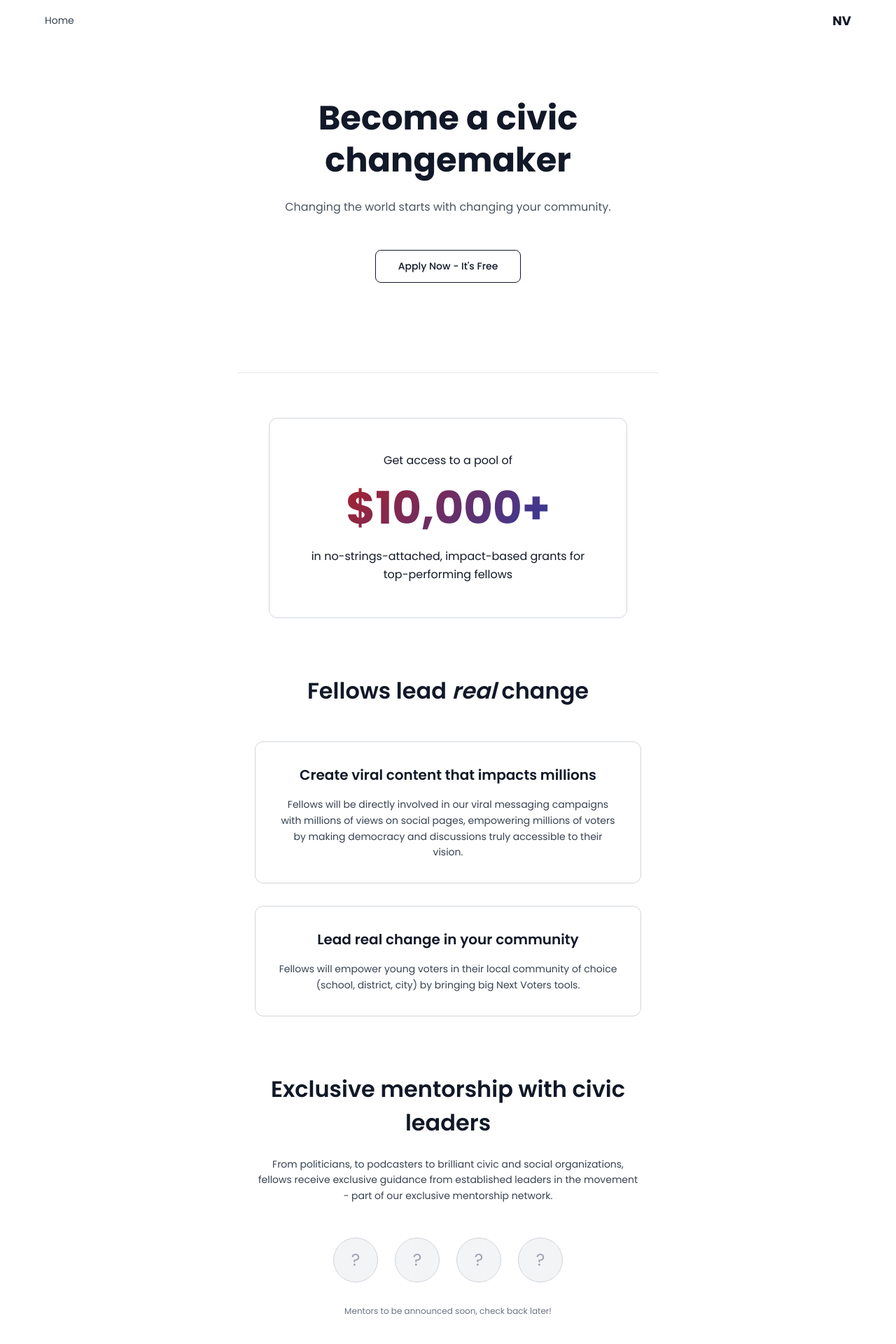
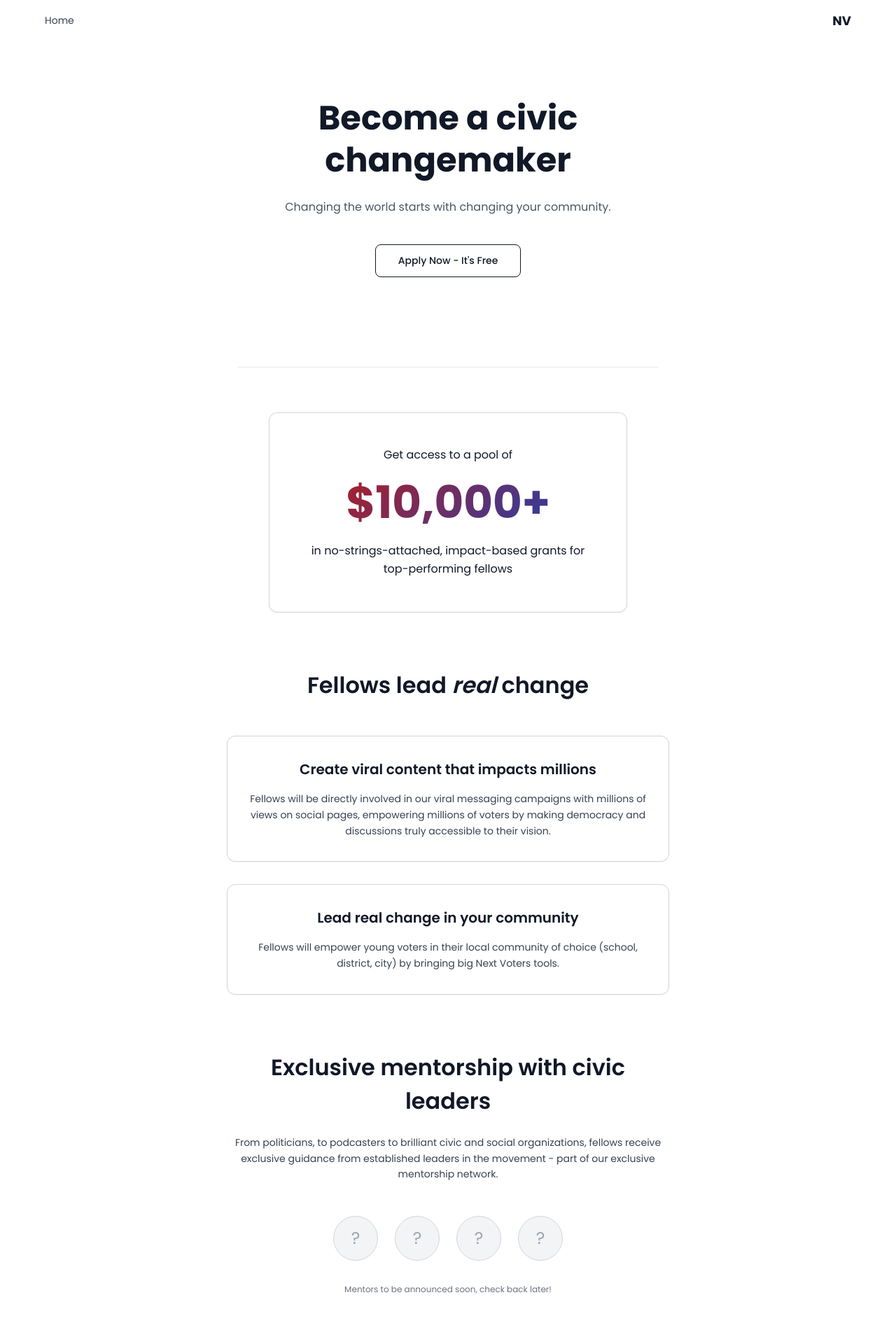
Before and after one commit to Krishiv-Thakuria/Next-Voters, a Next.js app: page /fellowship in a window 1280 px wide. Shown: the top 1920 px of the page at 70% size. Built offline with nearby package versions, Linux system fonts and the light colour scheme.

Commit message:
Landing + Fellowship polish: animated hero background, refined spacing, buttons/links, subtle shadows; update header fellow link to waitlist

```diff
--- a/app/fellowship/page.tsx
+++ b/app/fellowship/page.tsx
@@ -22,12 +22,12 @@ export default function FellowshipPage() {
       {/* Main Content */}
       <main className="w-full">
         {/* Hero Section */}
-        <div className="max-w-[600px] mx-auto px-6 pt-20 pb-16 text-center">
+        <div className="max-w-[680px] mx-auto px-6 pt-20 pb-16 text-center">
           <h1 className="text-[48px] font-bold text-gray-900 mb-6 font-poppins leading-tight">
             Become a civic changemaker
           </h1>
 
-          <p className="text-[16px] text-gray-600 mb-12 font-poppins leading-relaxed">
+          <p className="text-[16px] text-gray-600 mb-10 font-poppins leading-relaxed">
             Changing the world starts with changing your community.
           </p>
 
@@ -42,8 +42,8 @@ export default function FellowshipPage() {
         </div>
 
         {/* $10,000+ Section */}
-        <div className="max-w-[600px] mx-auto px-6 text-center mb-20">
-          <div className="max-w-lg mx-auto bg-white border border-gray-300 rounded-xl p-12">
+        <div className="max-w-[680px] mx-auto px-6 text-center mb-20">
+          <div className="max-w-lg mx-auto bg-white border border-gray-300 rounded-xl p-12 shadow-sm">
             <p className="text-[16px] text-gray-900 mb-6 font-poppins">
               Get access to a pool of
             </p>
@@ -65,7 +65,7 @@ export default function FellowshipPage() {
         </div>
 
         {/* Fellows Lead Real Change Section */}
-        <div className="max-w-[600px] mx-auto px-6 text-center mb-20">
+        <div className="max-w-[680px] mx-auto px-6 text-center mb-20">
           <h2 className="text-[32px] font-semibold text-gray-900 mb-12 font-poppins">
             Fellows lead <em>real</em> change
           </h2>
@@ -73,7 +73,7 @@ export default function FellowshipPage() {
           {/* Impact Cards */}
           <div className="space-y-8">
             {/* Card 1 */}
-            <div className="bg-white border border-gray-300 rounded-xl p-8">
+            <div className="bg-white border border-gray-300 rounded-xl p-8 shadow-sm">
               <h3 className="text-[20px] font-semibold text-gray-900 mb-4 font-poppins">
                 Create viral content that impacts millions
               </h3>
@@ -85,7 +85,7 @@ export default function FellowshipPage() {
             </div>
 
             {/* Card 2 */}
-            <div className="bg-white border border-gray-300 rounded-xl p-8">
+            <div className="bg-white border border-gray-300 rounded-xl p-8 shadow-sm">
               <h3 className="text-[20px] font-semibold text-gray-900 mb-4 font-poppins">
                 Lead real change in your community
               </h3>
@@ -98,7 +98,7 @@ export default function FellowshipPage() {
         </div>
 
         {/* Mentorship Section */}
-        <div className="max-w-[600px] mx-auto px-6 text-center mb-20">
+        <div className="max-w-[680px] mx-auto px-6 text-center mb-20">
           <h2 className="text-[32px] font-semibold text-gray-900 mb-6 font-poppins">
             Exclusive mentorship with civic leaders
           </h2>
@@ -124,7 +124,7 @@ export default function FellowshipPage() {
         </div>
 
         {/* Final CTA Section */}
-        <div className="max-w-[600px] mx-auto px-6 text-center pb-20">
+        <div className="max-w-[680px] mx-auto px-6 text-center pb-20">
           <h2 className="text-[32px] font-semibold text-gray-900 mb-6 font-poppins">
             Let's strengthen democracy, together
           </h2>
--- a/app/globals.css
+++ b/app/globals.css
@@ -27,6 +27,22 @@ body {
 }
 
 @layer utilities {
+  /* Animated hero background helpers */
+  .animated-hero.gradient {
+    background: radial-gradient(60% 60% at 50% 40%, rgba(30,64,175,0.15) 0%, rgba(185,28,28,0.12) 45%, rgba(255,255,255,0) 70%);
+    animation: rotate-slow 24s linear infinite;
+  }
+  .animated-hero.pattern {
+    background-image: linear-gradient(90deg, rgba(0,0,0,0.04) 1px, transparent 1px), linear-gradient(0deg, rgba(0,0,0,0.04) 1px, transparent 1px);
+    background-size: 24px 24px, 24px 24px;
+    mask-image: radial-gradient(circle at center, black 60%, transparent 100%);
+    -webkit-mask-image: radial-gradient(circle at center, black 60%, transparent 100%);
+    animation: pulse-slow 6s ease-in-out infinite;
+  }
+  .animated-hero.overlay {
+    background: linear-gradient(to bottom, rgba(255,255,255,0.85), rgba(255,255,255,0.95));
+  }
+
   .fade-edge-to-bottom {
     mask-image: linear-gradient(to bottom, black 70%, transparent 100%);
     -webkit-mask-image: linear-gradient(to bottom, black 70%, transparent 100%);
@@ -49,6 +65,16 @@ body {
   to {
     opacity: 1;
   }
+}
+
+@keyframes rotate-slow {
+  from { transform: rotate(0deg) scale(1.1); }
+  to { transform: rotate(360deg) scale(1.1); }
+}
+
+@keyframes pulse-slow {
+  0%, 100% { opacity: 0.45; }
+  50% { opacity: 0.7; }
 }
 /* Custom animation delays for landing page */
 .animation-delay-2000 {
--- a/app/page.tsx
+++ b/app/page.tsx
@@ -124,7 +124,12 @@ export default function LandingPage() {
       <header className="w-full">
         <div className="max-w-[1200px] mx-auto px-6 py-4 flex justify-between items-center">
           <div className="flex items-center gap-4">
-            <a href="/fellowship" className="bg-[#E12D39] text-[12px] text-white px-4 py-2 rounded font-medium font-poppins">
+            <a
+              href="https://getwaitlist.com/waitlist/30664"
+              target="_blank"
+              rel="noopener noreferrer"
+              className="bg-[#E12D39] text-[12px] text-white px-4 py-2 rounded font-medium font-poppins"
+            >
               BECOME A FELLOW
             </a>
         </div>
@@ -135,7 +140,16 @@ export default function LandingPage() {
       </header>
 
       <main className="w-full">
-        <div className="max-w-[600px] mx-auto px-6 pt-20 pb-16 text-center">
+        {/* Hero with animated background */}
+        <section className="relative py-16">
+          {/* Animated background (pattern + subtle rotating gradient) */}
+          <div className="absolute inset-0 overflow-hidden">
+            <div className="animated-hero overlay absolute inset-0"></div>
+            <div className="animated-hero gradient absolute -inset-[20%]"></div>
+            <div className="animated-hero pattern absolute inset-0"></div>
+          </div>
+
+          <div className="relative max-w-[680px] mx-auto px-6 text-center">
           {/* Main Title */}
           <h1 className="text-[48px] font-bold text-gray-900 mb-6 font-poppins leading-tight">
             Next Voters
@@ -146,8 +160,9 @@ export default function LandingPage() {
             Technology that empowers voters to understand policy and legislation fast
           </p>
 
-          {/* Search Form */}
-          <form onSubmit={handleSubmit} className="mb-6">
+            {/* Search Card */}
+            <div className="bg-white/90 backdrop-blur-sm border border-gray-200 rounded-xl p-4 shadow-sm mb-6">
+              <form onSubmit={handleSubmit}>
                 <div className="relative">
                   <input
                     type="text"
@@ -166,10 +181,9 @@ export default function LandingPage() {
                     </svg>
                   </button>
                 </div>
-          </form>
 
                 {/* Dropdowns */}
-          <div className="flex justify-center gap-4 mb-12">
+                <div className="flex justify-center gap-4 mt-4">
                   <select
                     value={country}
                     onChange={(e) => {
@@ -214,7 +228,10 @@ export default function LandingPage() {
                     ))}
                   </select>
                 </div>
+              </form>
             </div>
+          </div>
+        </section>
 
       </main>
 
```
Lines whose indentation alone changed are shown as unchanged.
